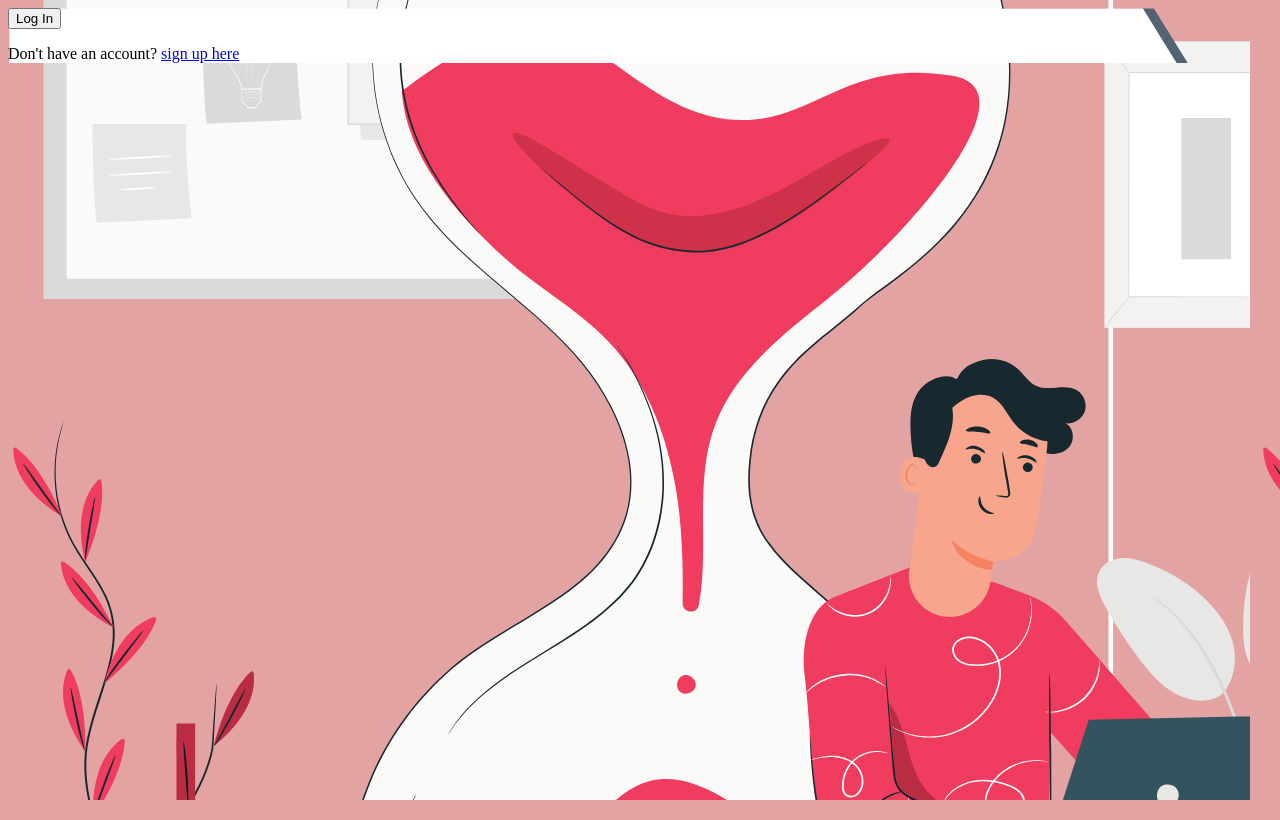
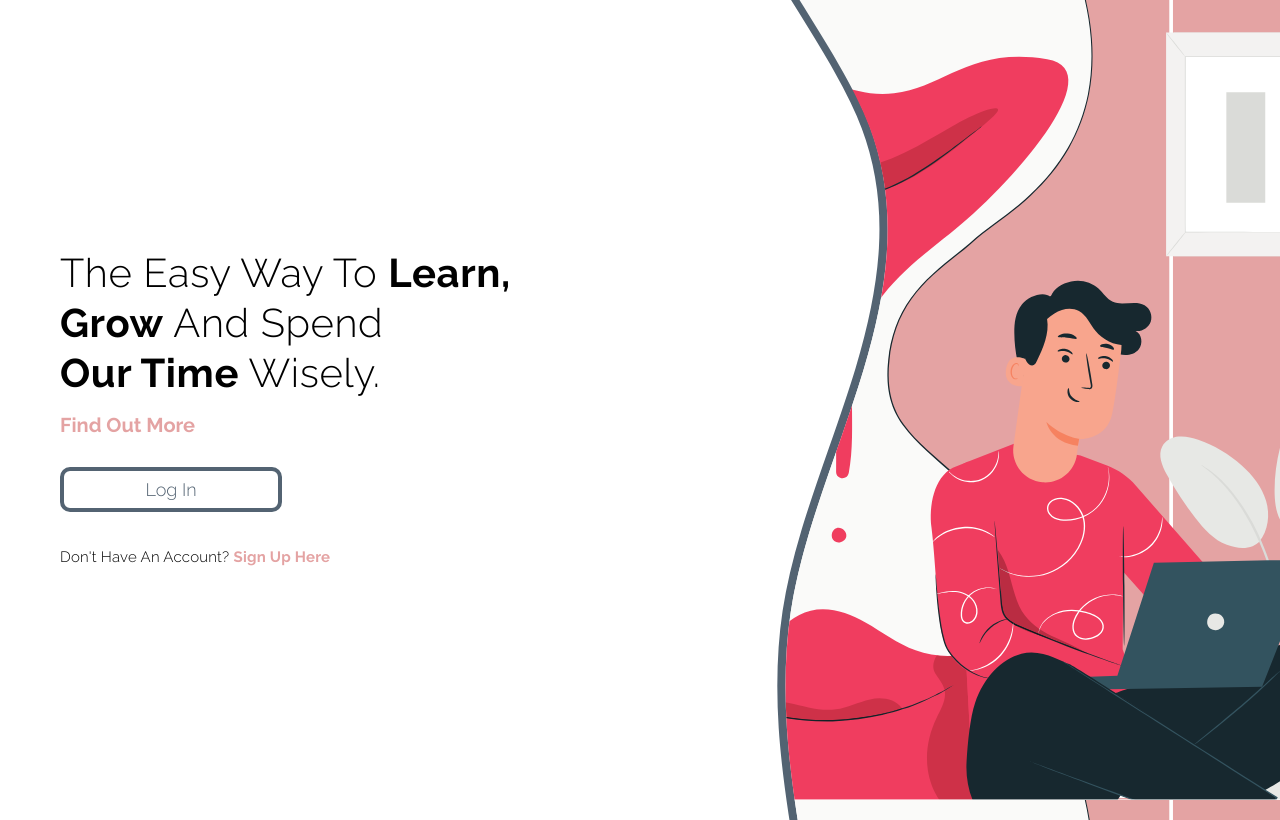
Before and after one commit to Deb0890/Ours, a Django app: page / in a window 1280 px wide. Run offline with Django 3.2, Linux system fonts and the light colour scheme.

Commit message:
Add homepage styling

```diff
--- a/OURS/OURS/settings.py
+++ b/OURS/OURS/settings.py
@@ -31,6 +31,8 @@ SECRET_KEY = 'django-insecure---bt)dwur3jb#=uhp--05r*yk)(v440vg$n=3%8_ksu30!aznu
 
 # SECURITY WARNING: don't run with debug turned on in production!
 DEBUG = True
+
+TEST_SERVER = False
 
 ALLOWED_HOSTS = ["*"]
 
@@ -104,7 +106,7 @@ DATABASES = {
     }
 }
 
-if DEBUG:
+if TEST_SERVER:
     DATABASES['default'] = {'ENGINE': 'django.db.backends.sqlite3'}
 
 
--- a/OURS/main/static/css/homepage.style.css
+++ b/OURS/main/static/css/homepage.style.css
@@ -1,8 +1,89 @@
 body {
   background: url('../img/landing-page-bg.svg');
+  background-size: auto 100vh;
+  background-position-x: right;
+  background-position-y: bottom;
+  height: 100vh;
+  margin: 0;
 }
 
 #app-info {
   background: url('../img/homepage-div-bg.svg');
   background-size:cover ;
+  background-position-x: right;
+  height: 100vh;
+  width: 60%;
+  display: flex;
+  justify-content: center;
+  flex-direction: column;
+
+  padding: 10px 60px;
 }
+#app-info p {
+  font-family: 'Raleway', sans-serif;
+  font-weight: 300;
+  font-size: 40px;
+  line-height: 50px;
+  letter-spacing: 0.015em;
+  text-transform: capitalize;
+
+  margin: 10px 0;
+}
+.heavy {
+  font-weight: 700;
+}
+#app-info button {
+  width: 222px;
+  height: 45.58px;
+  border: 4px solid#536372;
+  background: none;
+  outline: none;
+  transition: .5s;
+  border-radius: 10px;
+
+  font-family: 'Raleway', sans-serif;
+  font-weight: 300;
+  font-size: 18px;
+
+  color: #536372;
+
+  margin: 20px 0 15px 0;
+}
+
+#app-info button:hover {
+
+  background: #536372;
+  color: white;
+  cursor: pointer;
+
+}
+#app-info .sign-up {
+  font-size: 15px;
+  margin: unset;
+}
+#app-info .sign-up a {
+  color:#E4A3A3;
+  font-weight: 700;
+  transition: .5s;
+}
+#app-info .sign-up a:hover {
+  cursor: pointer;
+  color: #536372;
+}
+#app-info .find-out-more {
+  font-size: 20px;
+  color:#E4A3A3;
+  font-weight: 700;
+  transition: .5s;
+}
+a {
+  font-family: 'Raleway', sans-serif;
+  font-weight: 300;
+  text-decoration: none;
+  margin: 5px 0;
+}
+#app-info .find-out-more:hover {
+  transition: .5s;
+  cursor: pointer;
+  color: #536372;
+}
--- a/OURS/main/templates/pages/base.html
+++ b/OURS/main/templates/pages/base.html
@@ -6,6 +6,9 @@
     <meta http-equiv="X-UA-Compatible" content="IE=edge" />
     <meta name="viewport" content="width=device-width, initial-scale=1.0" />
     {% block title %}{% endblock title %} {% block css %}{% endblock css %}
+    <link rel="preconnect" href="https://fonts.googleapis.com">
+    <link rel="preconnect" href="https://fonts.gstatic.com" crossorigin>
+    <link href="https://fonts.googleapis.com/css2?family=Raleway:wght@300;700&display=swap" rel="stylesheet">
   </head>
   <body>
     <nav>
--- a/OURS/main/templates/pages/homepage.html
+++ b/OURS/main/templates/pages/homepage.html
@@ -10,11 +10,13 @@
 
 {% block content %}
 <section id="app-info">
+    <p>The easy way to <span class="heavy">learn,<br/> grow</span> and spend <br/> <span class="heavy">our time</span> wisely.</p>
+    <a href="#" class="find-out-more">Find Out More</a>
     {% if user.is_authenticated %}
         <a href="{% url 'dashboard' %}"><button>Go to Dashboard</button></a>
     {% else %}
         <a href="{% url 'log_in' %}"><button>Log In</button></a>
-        <p>Don't have an account? <a href="{% url 'sign_up' %}">sign up here</a></p>
+        <p class="sign-up">Don't have an account? <a href="{% url 'sign_up' %}">sign up here</a></p>
     {% endif %}
 </section>
 
--- a/OURS/users/templates/auth/base.html
+++ b/OURS/users/templates/auth/base.html
@@ -7,6 +7,10 @@
     <meta http-equiv="X-UA-Compatible" content="IE=edge" />
     <meta name="viewport" content="width=device-width, initial-scale=1.0" />
     {% block title %}{% endblock title %} {% block css %}{% endblock css %}
+
+    <link rel="preconnect" href="https://fonts.googleapis.com">
+    <link rel="preconnect" href="https://fonts.gstatic.com" crossorigin>
+    <link href="https://fonts.googleapis.com/css2?family=Raleway:wght@300;700&display=swap" rel="stylesheet">
   </head>
   <body>
     {% block content %}{% endblock content %}
```
Also changed, not shown: OURS/main/static/img/homepage-div-bg.svg.
